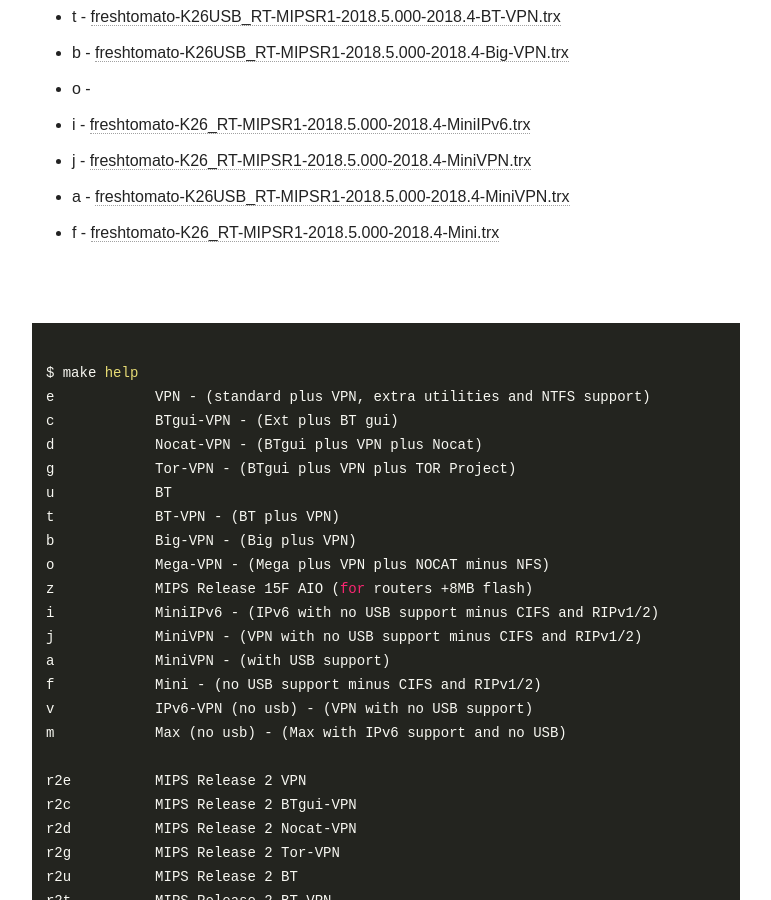
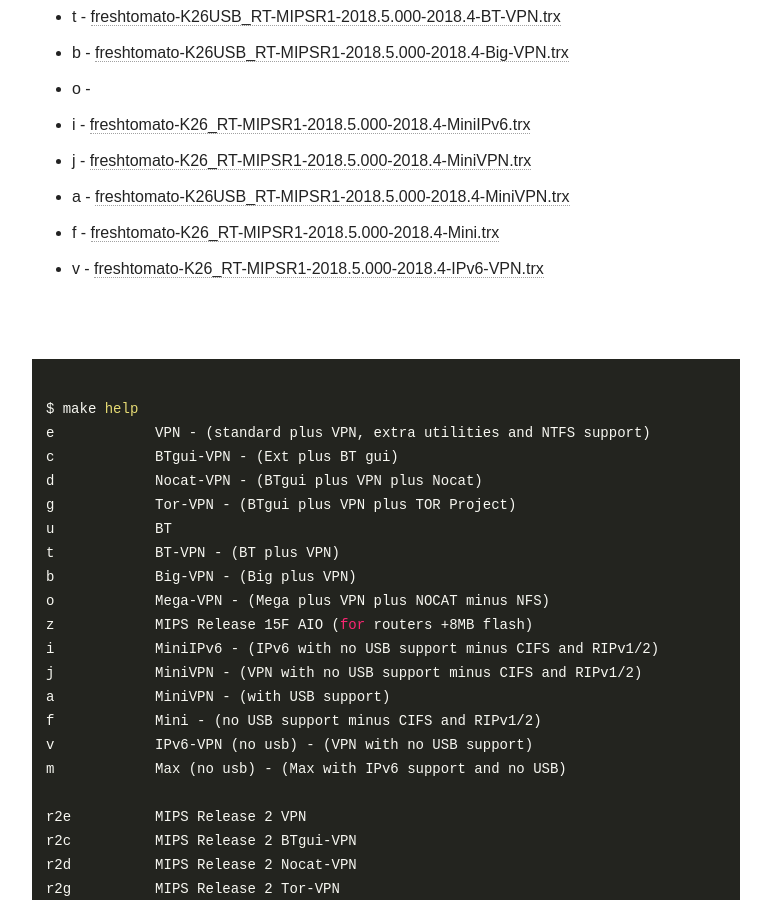
Before and after one commit to oglopss/freshtomato-mips-ci-jekyll, a Jekyll site: the page built from index.html, in a window 1280 px wide and 900 px high, scrolled down 811 px. Shown: the whole window, without its empty margins (254-1025 px from the left). Built offline with Jekyll 4.4.1, drawn with Linux system fonts in a browser that asks for light colours; nearby versions of some CDN libraries.

Commit message:
Travis build 47 v pushed to gh-pages

```diff
--- a/_data/ss.yml
+++ b/_data/ss.yml
@@ -12,3 +12,4 @@
   - 0011 j freshtomato-K26_RT-MIPSR1-2018.5.000-2018.4-MiniVPN.trx
   - 0013 f freshtomato-K26_RT-MIPSR1-2018.5.000-2018.4-Mini.trx
   - 0012 a freshtomato-K26USB_RT-MIPSR1-2018.5.000-2018.4-MiniVPN.trx
+  - 0014 v freshtomato-K26_RT-MIPSR1-2018.5.000-2018.4-IPv6-VPN.trx
```
